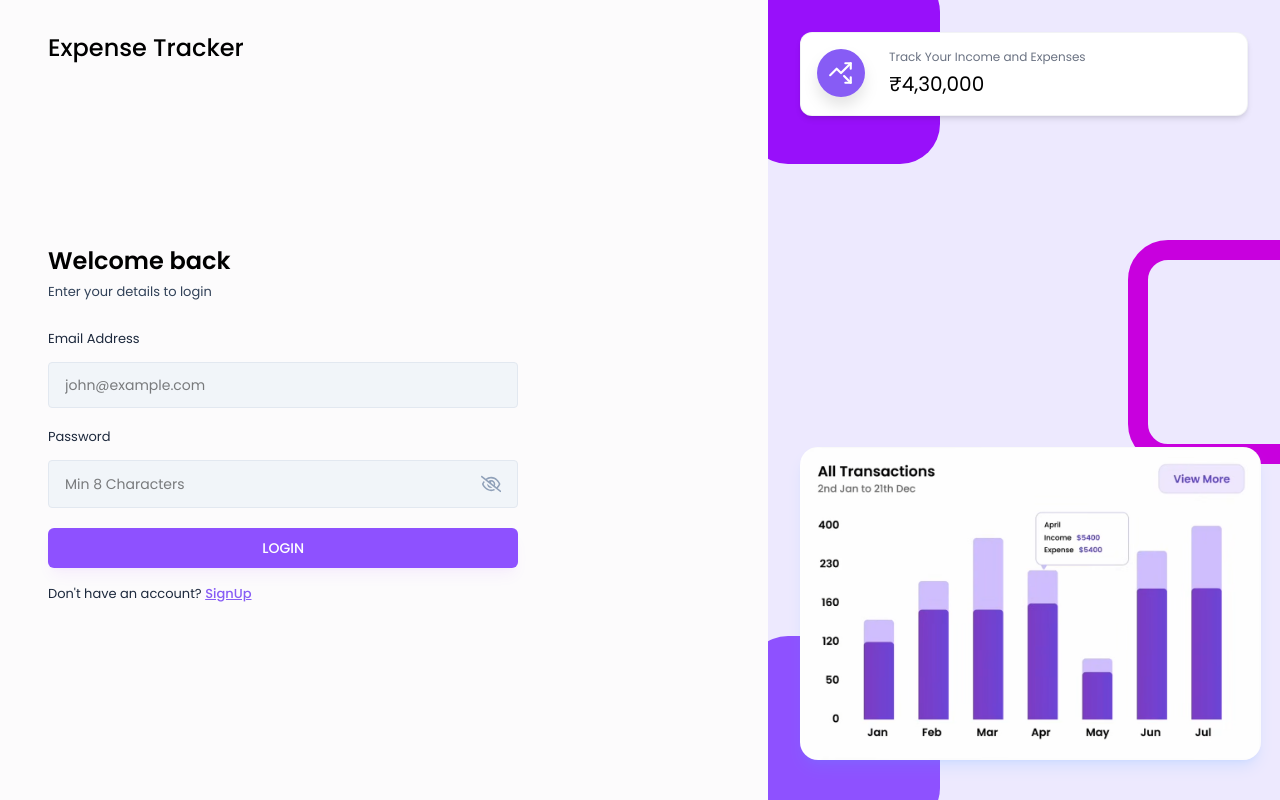
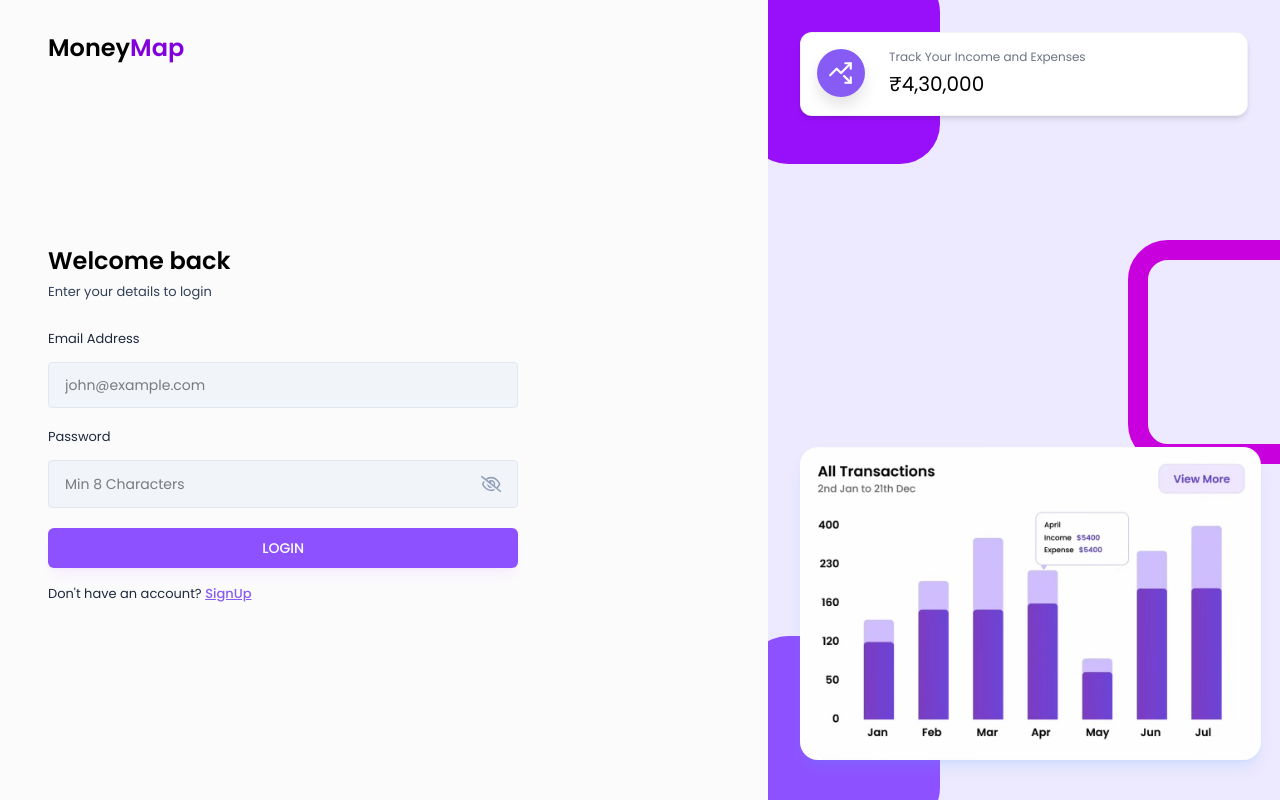
Before and after one commit to tanushachoudhary/MoneyMap, a React (Vite) app in the folder frontend/expense-tracker/: page /login in a window 1280 px wide. Built offline with nearby package versions, Linux system fonts and the light colour scheme.

Commit message:
fix: Update header in AuthLayout to use 'Money Map' instead of 'Expense Tracker'

```diff
--- a/frontend/expense-tracker/src/components/layouts/AuthLayout.jsx
+++ b/frontend/expense-tracker/src/components/layouts/AuthLayout.jsx
@@ -6,7 +6,10 @@ const AuthLayout = ({ children }) => {
   return (
     <div className="flex">
       <div className="w-screen h-screen md:w-[60vw] px-12 pt-8 pb-12">
-        <h2 className="text-2xl font-medium text-black">Expense Tracker</h2>
+        <span className="flex">
+          <h2 className="text-2xl font-semibold text-black">Money</h2>
+          <h2 className="text-2xl font-semibold text-purple-700">Map</h2>
+        </span>
         {children}
       </div>
 
```
